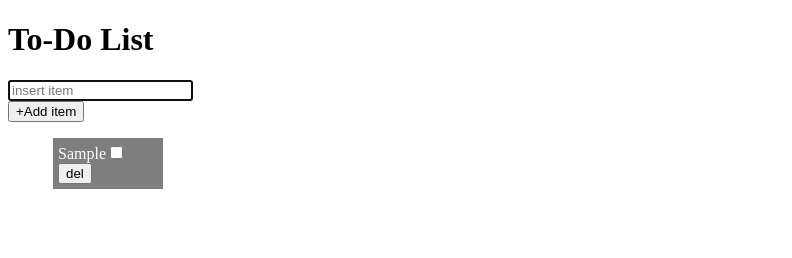
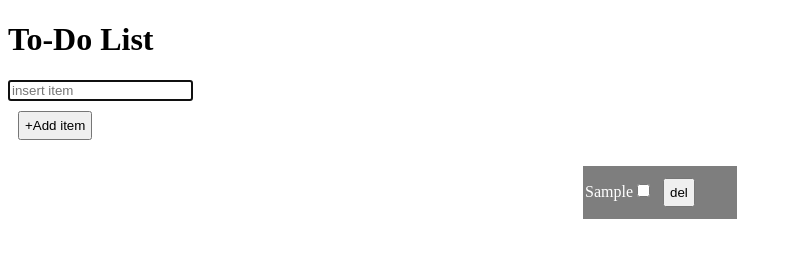
Before and after one commit to klynjan/create-element, a plain HTML site: page index.html in a window 1280 px wide. Both pictures are taken after typing "Sample" into the empty fields and a click on the button "+Add item". Shown: the whole page, without its empty margins (0-792 px from the left). Drawn offline with Linux system fonts and the light colour scheme.

Commit message:
more styles added

```diff
--- a/app.js
+++ b/app.js
@@ -36,10 +36,10 @@ function createElement(){
 
     deleteButton.addEventListener('click', () => {
 
-        newLi.remove(newLi);
+        newLi.remove();
 })
 
-    check.addEventListener('click', () => {
+    newLi.addEventListener('click', () => {
         newLi.classList.toggle('checked');
     })
 
--- a/index.html
+++ b/index.html
@@ -9,7 +9,7 @@
 <body>
     <h1 id="my-h1">To-Do List</h1>
     <!-- <div id="my-first-div"></div> -->
-    <input id="my-input" type="text" name="newItem" placeholder="insert item"><br>
+    <input id="my-input" class="input" type="text" name="newItem" placeholder="insert item"><br>
     <button id="clicker">+Add item</button>
 
     <ul id="my-list">
--- a/style.css
+++ b/style.css
@@ -2,11 +2,17 @@
     text-decoration: line-through;
 }
 
+button{
+    margin: 10px;
+    padding: 5px;
+}
+
 li{
-    padding: 5px;
-    margin: 5px;
+    list-style-type: none;
+    padding: 2px;
+    margin: 2px auto;
     background-color: rgb(126, 126, 126);
     color: rgb(255, 255, 255);
-    width: 100px;
-    align-items: center;
+    max-width: 150px;
+
 }
```
